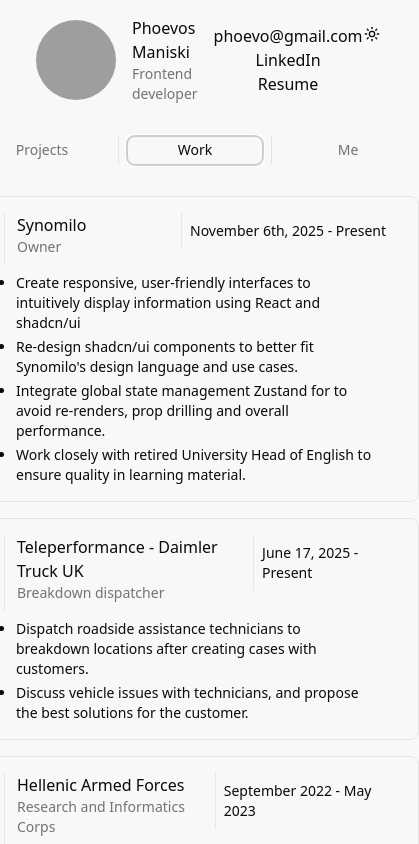
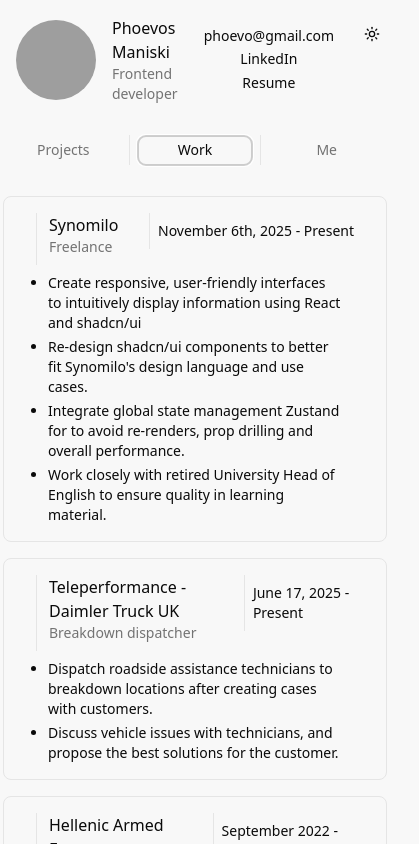
Before and after one commit to phoevo/phoevodev, a Next.js app: page / in a window 390 px wide. Both pictures are taken after a click on the tab "Work". Shown: the top 844 px of the page, 419 px wide, since content can reach past the window. Built offline with nearby package versions, Linux system fonts and the light colour scheme; grey boxes are pictures that could not be loaded.

Commit message:
grammar corrections

```diff
--- a/src/app/page.tsx
+++ b/src/app/page.tsx
@@ -49,7 +49,7 @@ export default function Home() {
 
       </div>
 
-      <div className="flex flex-row w-full md:w-2/3 lg:w-4xl  px-5 md:px-10 gap-4 justify-between items-center md:border-x">
+      <div className="flex flex-row w-full md:w-2/3 lg:w-4xl md:px-10 gap-4 justify-between items-center md:border-x">
 
 
         <div className="flex flex-row items-center gap-4">
@@ -62,13 +62,13 @@ export default function Home() {
           </div>
         </div>
 
-        <div className="flex flex-col lg:gap-2">
+        <div className="flex flex-col lg:gap-2 pr-10 md:p-0">
 
           <Tooltip open={open} onOpenChange={setOpen}>
               <TooltipTrigger asChild>
                 <div
                   onClick={handleCopy}
-                  className="cursor-pointer text-base"
+                  className="cursor-pointer text-sm md:text-base"
                   >
                   phoevo@gmail.com
                 </div>
@@ -86,7 +86,7 @@ export default function Home() {
               <a href="https://www.linkedin.com/in/phoevos-maniski-73392b25b/"
               target="_blank"
               rel="noopener noreferrer"
-              className="">
+              className="text-sm md:text-base">
               LinkedIn
             </a>
             </TooltipTrigger>
@@ -98,7 +98,8 @@ export default function Home() {
           <Tooltip>
             <TooltipTrigger>
               <a href="/resume.pdf"
-              download="Maniski Resume">
+              download="Maniski Resume"
+              className="text-sm md:text-base">
               Resume
             </a>
             </TooltipTrigger>
@@ -113,7 +114,7 @@ export default function Home() {
 
       </div>
 
-      <div className="flex justify-start w-md md:w-lg lg:w-4xl gap-1">
+      <div className="flex justify-start w-sm md:w-lg lg:w-4xl gap-1">
         <TabsPage/>
       </div>
 
--- a/src/app/work.tsx
+++ b/src/app/work.tsx
@@ -5,7 +5,7 @@ import { motion } from "motion/react"
 const work = [
    {
     company:"Synomilo",
-    role: "Owner",
+    role: "Freelance",
     date: "November 6th, 2025 - Present",
     details:[
       "Create responsive, user-friendly interfaces to intuitively display information using React and shadcn/ui",
--- a/src/components/ui/modetoggle.tsx
+++ b/src/components/ui/modetoggle.tsx
@@ -13,8 +13,8 @@ export default function ModeToggle() {
       size="icon"
       onClick={() => setTheme(theme === "dark" ? "light" : "dark")}
     >
-      <SunIcon className="h-[1.2rem] w-[1.2rem] rotate-0 scale-100 transition-all dark:-rotate-90 dark:scale-0" />
-      <MoonIcon className="absolute h-[1.2rem] w-[1.2rem] rotate-90 scale-0 transition-all dark:rotate-0 dark:scale-100" />
+      <SunIcon className="h-[1.4rem] w-[1.4rem] rotate-0 scale-100 transition-all dark:-rotate-90 dark:scale-0" />
+      <MoonIcon className="absolute h-[1.4rem] w-[1.4rem] rotate-90 scale-0 transition-all dark:rotate-0 dark:scale-100" />
     </Button>
   );
 }
```
Also changed, not shown: 1 other file (tests, documents, lock files or other folders).
